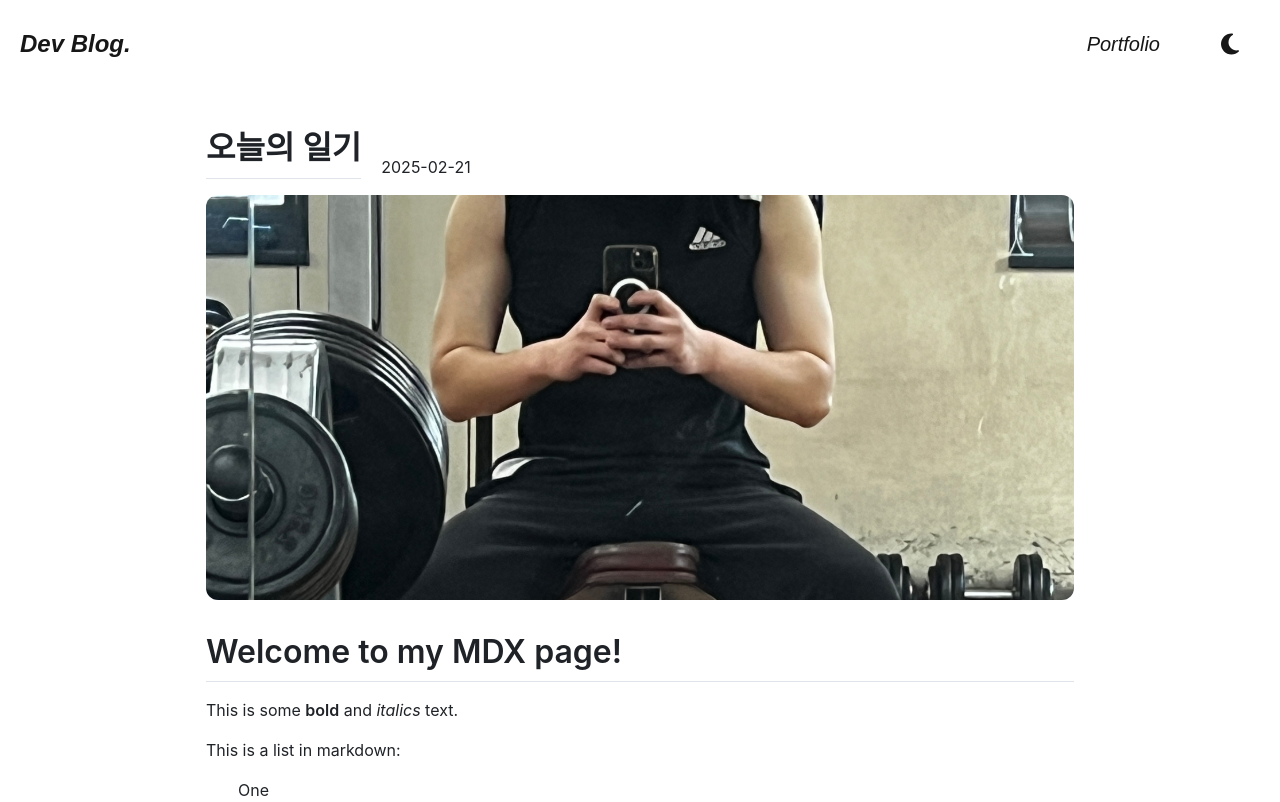
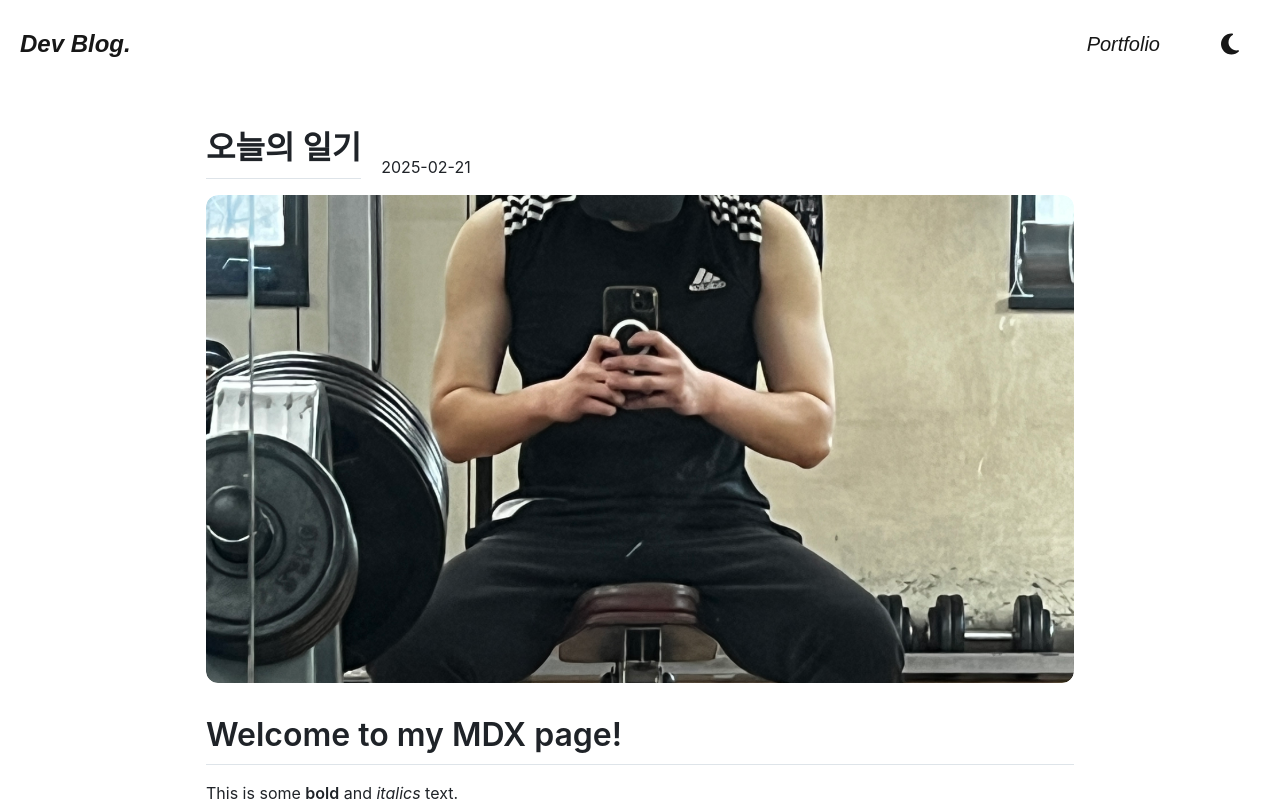
Before and after one commit to lee-seokmin/blog, a Next.js app: page /posts/Diary/second in a window 1280 px wide. Shown: the top 802 px of the page. Built offline with nearby package versions, Linux system fonts and the light colour scheme; a web font is replaced by a local one.

Commit message:
썸네일 이미지 최적화

```diff
--- a/src/app/posts/[category]/[slug]/page.tsx
+++ b/src/app/posts/[category]/[slug]/page.tsx
@@ -31,7 +31,7 @@ export default async function PostPage({ params }: Props) {
             <h1>{post.title}</h1>
             <p>{post.date}</p>
           </div>
-          <div className="relative h-full max-h-full mb-8">
+          <div className="relative mb-8 aspect-[16/9] rounded-xl overflow-hidden">
             <Image
               className="object-cover rounded-xl"
               src={`${post.thumbnail}`}
```
